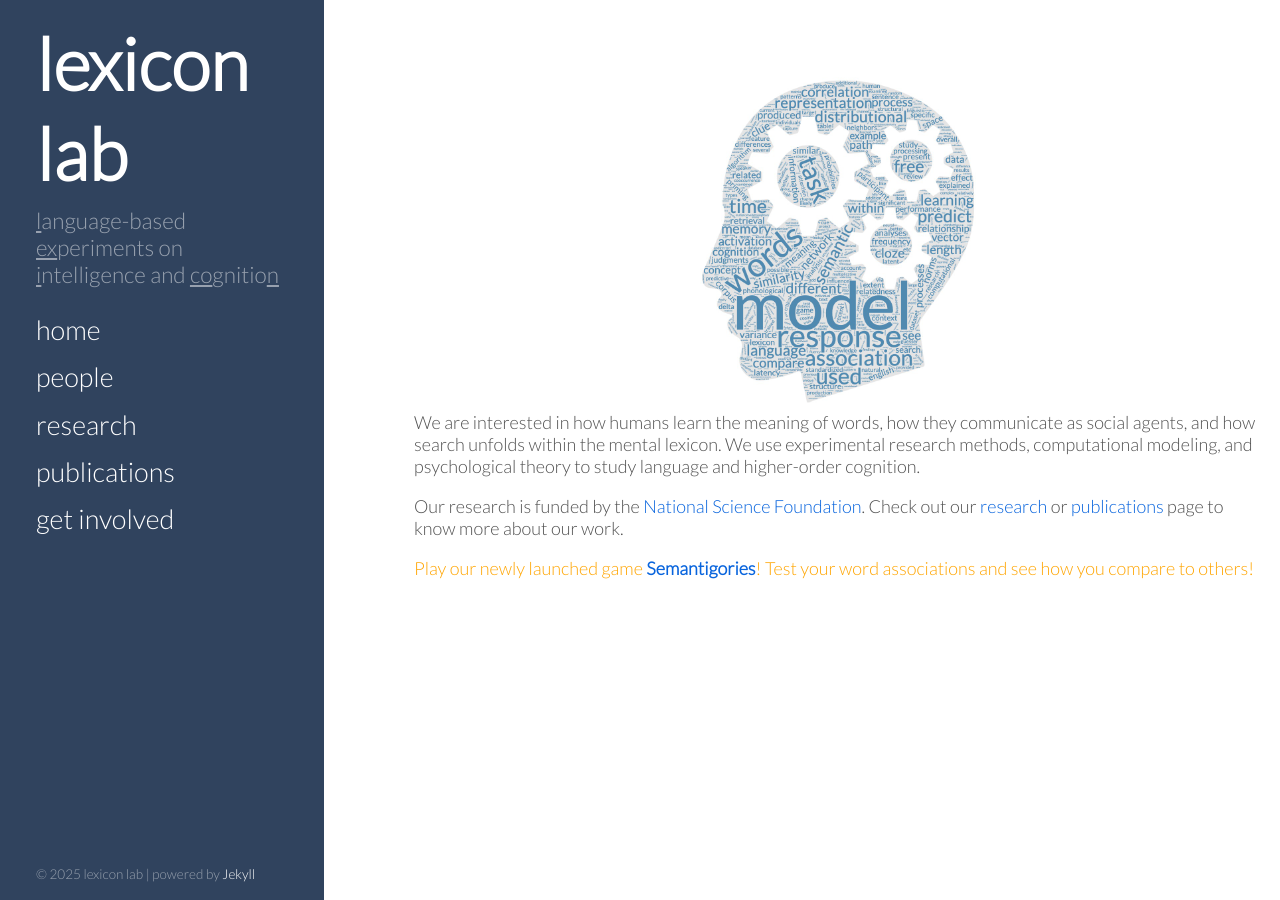
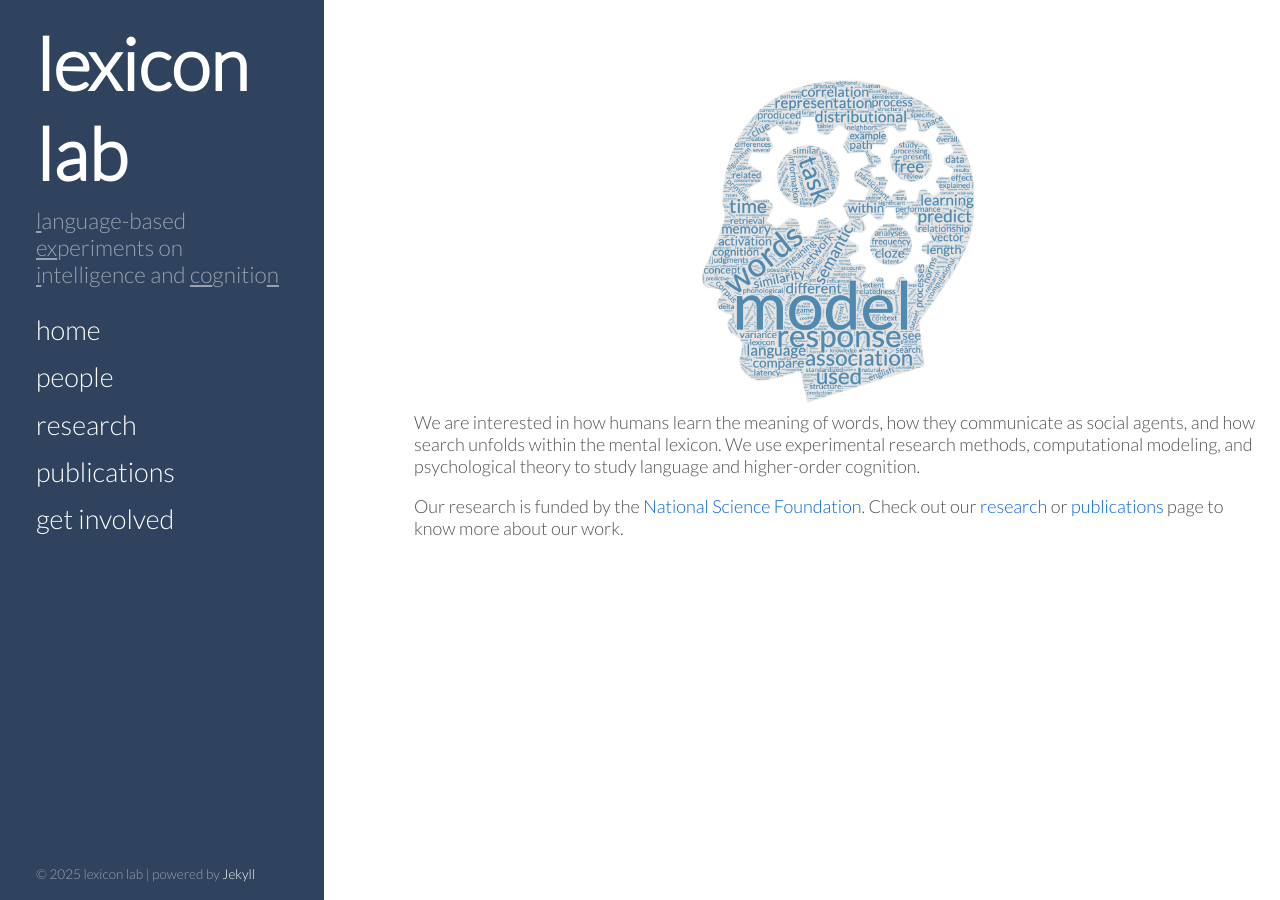
Before and after one commit to thelexiconlab/thelexiconlab.github.io, a Jekyll site: the page built from index.html, in a window 1280 px wide. Built offline with Jekyll 4.4.1, drawn with Linux system fonts in a browser that asks for light colours; Markdown is read by kramdown in place of the engine named in the settings; the list of posts is cut into pages by our own code.

Commit message:
update index

```diff
--- a/get involved.html
+++ b/get involved.html
@@ -16,7 +16,7 @@
 
 To know more about our work and current projects, please head over to our <a href="https://thelexiconlab.github.io/research/">research</a> or <a href="https://thelexiconlab.github.io/publications/">publications</a> page.  <br>
 <br> <br>
-<p>Play our newly launched game <b><a href="https://semantigories.research.bowdoin.edu/", target="_blank">Semantigories</a></b>! Test your word associations and see how you compare to others! </p>
+<p>Play our game <b><a href="https://semantigories.research.bowdoin.edu/", target="_blank">Semantigories</a></b>! Test your word associations and see how you compare to others! </p>
 
 <p><h3 style="color:#508AB0" id="open">open positions</h3> </p>
 
--- a/index.html
+++ b/index.html
@@ -15,4 +15,4 @@
 <p class = "postimage">We are interested in how humans learn the meaning of words, how they communicate as social agents, and how search unfolds within the mental lexicon. We use experimental research methods, computational modeling, and psychological theory to study language and higher-order cognition.</p>
 <p class = "postimage">Our research is funded by the <a href="https://www.nsf.gov/" target="_blank">National Science Foundation</a>. Check out our <a href="https://thelexiconlab.github.io/research/">research</a> or <a href="https://thelexiconlab.github.io/publications/">publications</a> page to know more about our work. </p>
 
-<p class = "postimagecolor">Play our newly launched game <b><a href="https://semantigories.research.bowdoin.edu/", target="_blank">Semantigories</a></b>! Test your word associations and see how you compare to others! </p>
+<!-- <p class = "postimagecolor">Play our newly launched game <b><a href="https://semantigories.research.bowdoin.edu/", target="_blank">Semantigories</a></b>! Test your word associations and see how you compare to others! </p> -->
--- a/research.html
+++ b/research.html
@@ -16,7 +16,7 @@
 <br> <br>
 For a list of papers from the lab, please check out our <a href="https://thelexiconlab.github.io/publications/">publications</a>.
 <br><br>
-<p>Play our newly launched game <b><a href="https://semantigories.research.bowdoin.edu/", target="_blank">Semantigories</a></b>! Test your word associations and see how you compare to others! </p>
+<p>Play our game <b><a href="https://semantigories.research.bowdoin.edu/", target="_blank">Semantigories</a></b>! Test your word associations and see how you compare to others! </p>
 <br> <br>
 <h3> current projects</h3>
 <strong><span style="color:#508AB0">Bowdoin students</span></strong>: If you are interested in working on any of the projects below, or have a project in mind that aligns with the core questions motivating the lexicon lab, please check out our <a href="https://thelexiconlab.github.io/get%20involved/">get involved</a> page for more information!
```
Also changed, not shown: other parts of get involved.html (+1 -1 lines).
